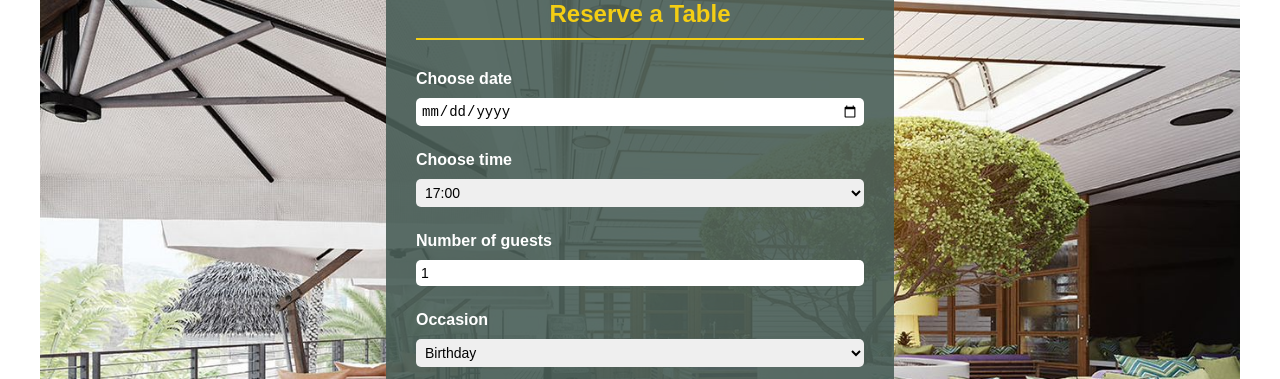
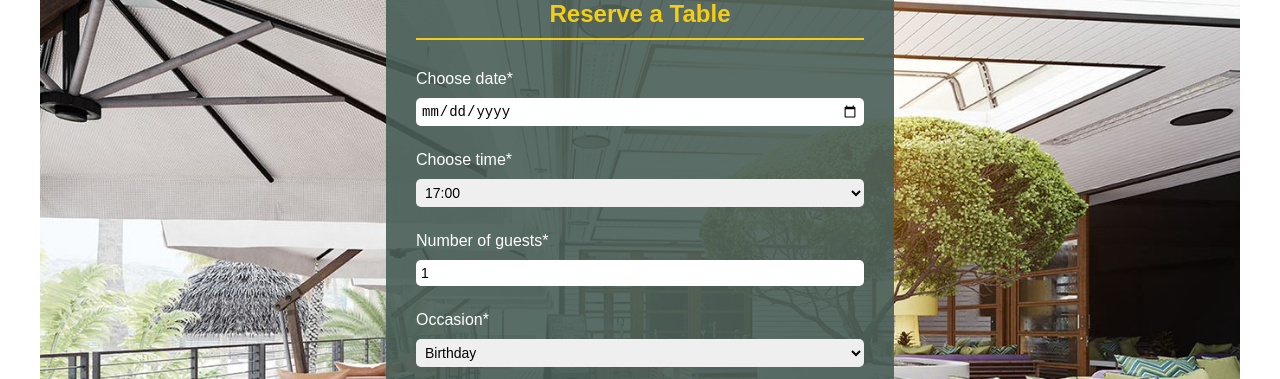
Before and after one commit to ShihaMohan235/little-lemon-app, a React (Create React App) app: page /booking in a window 1280 px wide. Shown: the part 166-545 px from the top of the page. Built offline with nearby package versions, Linux system fonts and the light colour scheme.

Commit message:
added reducer for table booking time slot

```diff
--- a/src/components/BookingForm.js
+++ b/src/components/BookingForm.js
@@ -2,10 +2,10 @@ import { useState } from "react";
 import '../styles/booking.css';
 import Button from "../custom-components/Button";
 
-function BookingForm({availableTimes}) {
+function BookingForm({ availableTimes, dispatch }) {
     const [formData, setFormData] = useState({
         date: '',
-        time: '17:00',
+        time: availableTimes[0],
         guestNumber: '1',
         occasion: 'Birthday'
     });
@@ -21,6 +21,9 @@ function BookingForm({availableTimes}) {
             ...prevData,
             [name]: value,
         }));
+        if(name === 'date') {
+            dispatch({type: 'UPDATE_TIMES', time: value});
+        }
     };
 
     const handleSubmit = (e) => {
@@ -28,11 +31,12 @@ function BookingForm({availableTimes}) {
         console.log('Form submitted:', formData);
         // You can perform further actions, such as sending the form data to a server
     };
+
     return (
         <form className="booking-form" onSubmit={handleSubmit}>
             <h3>Reserve a Table</h3>
-            <hr/>
-            <label htmlFor="res-date">Choose date</label>
+            <hr />
+            <label htmlFor="res-date">Choose date*</label>
             <input
                 type="date"
                 id="res-date"
@@ -40,32 +44,33 @@ function BookingForm({availableTimes}) {
                 value={formData.date}
                 onChange={handleChange}
             />
-            <label htmlFor="res-time">Choose time</label>
+            <label htmlFor="res-time">Choose time*</label>
             <select id="res-time"
                 name="time"
                 value={formData.time}
                 onChange={handleChange}>
-                <option value="" disabled>Select a time</option>
+                <option value="" disabled>Select a time*</option>
                 {availableTimes.map((time) => (
                     <option key={time} value={time}>
                         {time}
                     </option>
                 ))}
             </select>
-            <label htmlFor="guests">Number of guests</label>
+            <label htmlFor="guests">Number of guests*</label>
             <input type="number"
                 placeholder="1" min="1" max="10"
                 id="guests"
                 name="guestNumber"
                 value={formData.guestNumber}
                 onChange={handleChange} />
-            <label htmlFor="occasion">Occasion</label>
+            <label htmlFor="occasion">Occasion*</label>
             <select id="occasion"
                 name="occasion"
-                value={formData.guestNumber}
+                value={formData.occasion}
                 onChange={handleChange}>
                 <option>Birthday</option>
                 <option>Anniversary</option>
+                <option>Others</option>
             </select>
             <Button {...btnConfig} />
         </form>
--- a/src/pages/BookingPage.js
+++ b/src/pages/BookingPage.js
@@ -1,14 +1,27 @@
-import { useState } from "react";
+import { useReducer, useState } from "react";
 import BookingForm from "../components/BookingForm";
 
 function BookingPage() {
-    const [availableTimes] = useState([
+    const initializeTimes = [
         '17:00', '18:00', '19:00', '20:00', '21:00', '22:00'
-    ]);
+    ];
+    const newTimes = [
+        '18:00', '19:00', '22:00'
+    ];
+    const updateTimes = (state, action) => {
+        console.log('state', state, action)
+        switch (action.type) {
+            case "UPDATE_TIMES":
+                return newTimes;
+            default:
+                return state;
+        }
+    };
+    const [availableTimes, dispatch] = useReducer(updateTimes, initializeTimes);
 
     return (
         <section className="booking-section">
-            <BookingForm availableTimes={availableTimes}/>
+            <BookingForm availableTimes={availableTimes} dispatch={dispatch} />
         </section>
     )
 }
--- a/src/styles/booking.css
+++ b/src/styles/booking.css
@@ -28,7 +28,7 @@ hr {
 }
 .booking-form label {
     font-size: 16px;
-    font-weight: 600;
+    font-weight: 500;
 }
 
 .booking-form input, .booking-form select {
```
